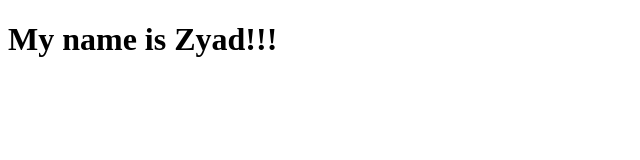
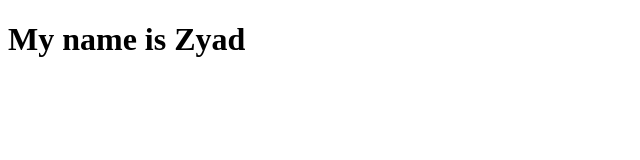
Before and after one commit to dayZgarden/DaisyGarden, a plain HTML site: page index.html in a window 1280 px wide. Shown: the full height of the page, 0-640 px from the left. Drawn offline with Linux system fonts and the light colour scheme.

Commit message:
Removed exclamation marks

```diff
--- a/index.html
+++ b/index.html
@@ -7,6 +7,6 @@
     <title>Document</title>
 </head>
 <body>
-    <h1>My name is Zyad!!!</h1>
+    <h1>My name is Zyad</h1>
 </body>
 </html>
```
